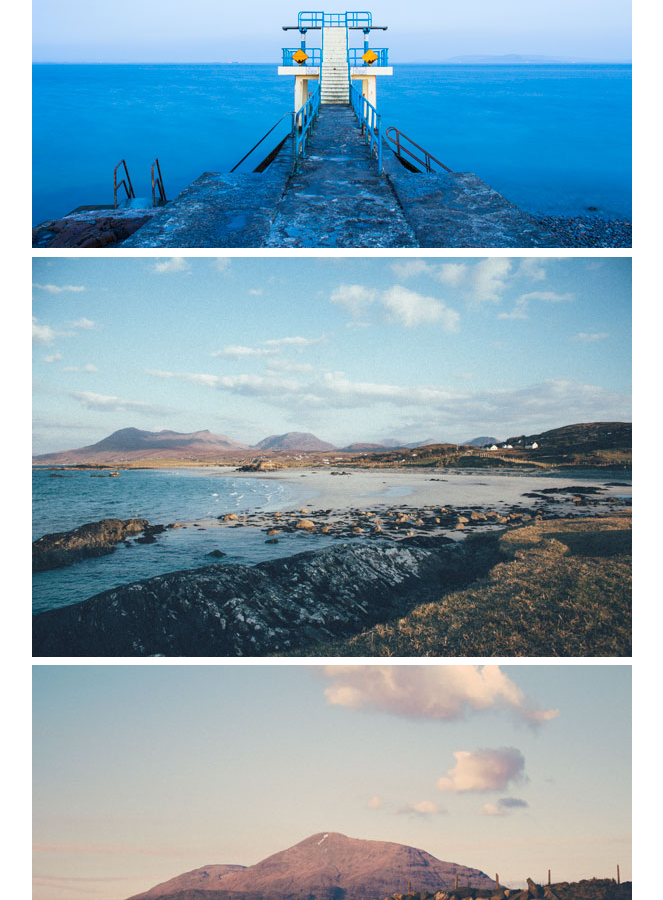
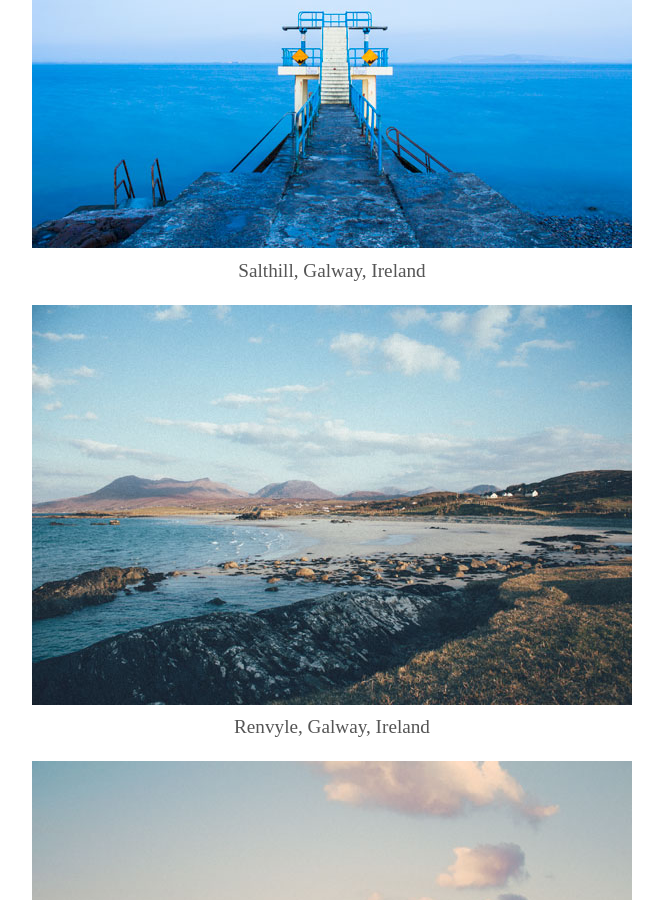
Before and after one commit to conanmercer/conanmercer.github.io, a Jekyll site: the page built from photography.html, in a window 1280 px wide and 900 px high, scrolled down 631 px. Shown: the whole window, without its empty margins (308-971 px from the left). Built offline with Jekyll 4.4.1, drawn with Linux system fonts in a browser that asks for light colours; nearby versions of some CDN libraries; some web fonts are replaced; some of the changed text lies outside the part shown.

Commit message:
added  image captions

```diff
--- a/photography.html
+++ b/photography.html
@@ -6,9 +6,24 @@ title: Photography
 <div class="post-photograph">
   <h1>Photography</h1>
   <div class="img">
-    <img src="{{site.baseurl}}/assets/img/images/photography/IMG_0208.jpg">
-    <img src="{{site.baseurl}}/assets/img/images/photography/IMG_2474.jpg">
-    <img src="{{site.baseurl}}/assets/img/images/photography/IMG_2540.jpg">
-    <img src="{{site.baseurl}}/assets/img/images/photography/IMG_8515.jpg">
+    <figure>
+      <img src="{{site.baseurl}}/assets/img/images/photography/IMG_0208.jpg">
+      <figcaption> Salthill, Galway, Ireland</figcaption>
+    </figure>
+
+    <figure>
+      <img src="{{site.baseurl}}/assets/img/images/photography/IMG_2474.jpg">
+      <figcaption> Renvyle, Galway, Ireland</figcaption>
+    </figure>
+
+    <figure>
+      <img src="{{site.baseurl}}/assets/img/images/photography/IMG_2540.jpg">
+      <figcaption> Renvyle, Galway, Ireland</figcaption>
+    </figure>
+
+    <figure>
+      <img src="{{site.baseurl}}/assets/img/images/photography/IMG_8515.jpg">
+      <figcaption> Caherlistrane, Ireland</figcaption>
+    </figure>
   </div>
 <div>
```
